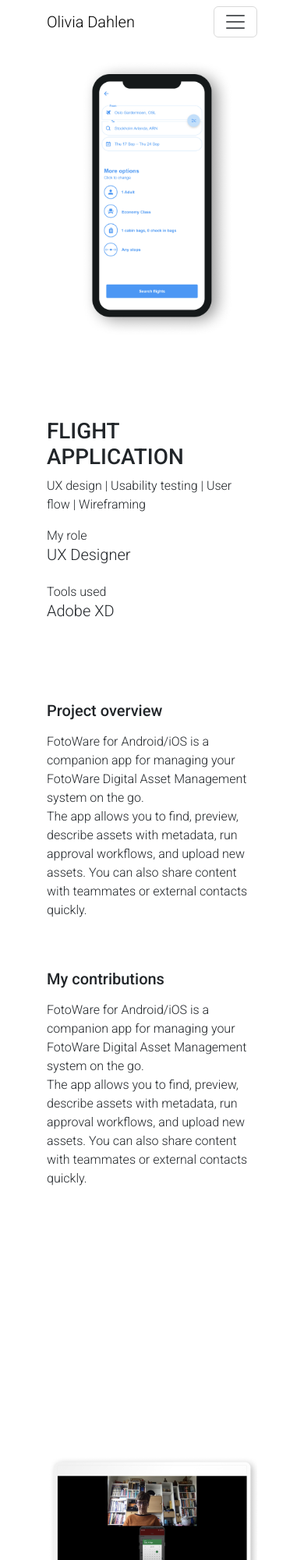
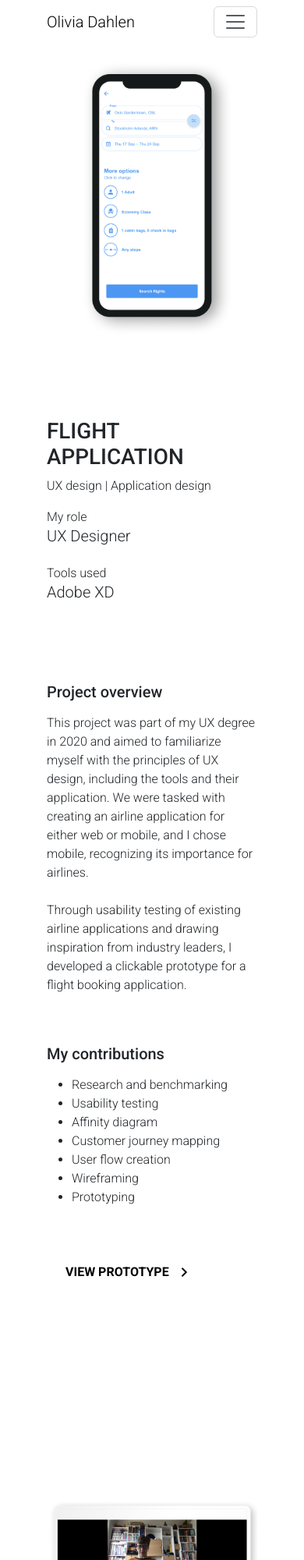
Before and after one commit to MissPotatoGirl/portfolio-2024, a plain HTML site: page projects/UXDegree.html in a window 390 px wide. Shown: the top 2000 px of the page at 78% size. Drawn offline with nearby package versions, Linux system fonts and the light colour scheme.

Commit message:
Finalised content

```diff
--- a/projects/UXDegree.html
+++ b/projects/UXDegree.html
@@ -74,7 +74,7 @@
     <div class="row mb-80">
       <div class="col"></div>
       <div class="col-md-7">
-        <p>UX design | Usability testing | User flow | Wireframing</p>
+        <p>UX design | Application design</p>
       </div>
       <div class="col-md-3 d-flex flex-column">
         <div class="mb-3">
@@ -93,21 +93,38 @@
       <div class="col"></div>
       <div class="col-md-5 mb-5">
         <h5 class="mb-3">Project overview</h5>
-        <p>FotoWare for Android/iOS is a companion app for managing your FotoWare Digital Asset Management system on the go.
-          <br>
-          The app allows you to find, preview, describe assets with metadata, run approval workflows, and upload new assets. You can also share content with teammates or external contacts quickly.
-         </p>
+        <p>This project was part of my UX degree in 2020 and aimed to familiarize myself with the principles of UX design, including the tools and their application. We were tasked with creating an airline application for either web or mobile, and I chose mobile, recognizing its importance for airlines.
+<br><br>
+            Through usability testing of existing airline applications and drawing inspiration from industry leaders, I developed a clickable prototype for a flight booking application.</p>
       </div>
      <div class="col-md-5 mb-5">
       <h5 class="mb-3">My contributions</h5>
-        <p>FotoWare for Android/iOS is a companion app for managing your FotoWare Digital Asset Management system on the go.
-          <br>
-          The app allows you to find, preview, describe assets with metadata, run approval workflows, and upload new assets. You can also share content with teammates or external contacts quickly.
-         </p>
+      <ul class="roboto-light">
+        <li>Research and benchmarking</li>
+        <li>Usability testing</li>
+        <li>Affinity diagram</li>
+        <li>Customer journey mapping</li>
+        <li>User flow creation</li>
+        <li>Wireframing</li>
+        <li>Prototyping</li>
+      </ul>
      </div>
       <div class="col"></div>
+      <div class="row">
+        <div class="col"></div>
+        <div class="col-md-10">
+            <a
+                href="https://xd.adobe.com/view/408da6d0-7d3e-4760-ae66-c29e60d0cade-15de/" target="_blank"
+                class="hyperlink roboto-bold text-uppercase d-inline-flex mt-2" alt="View the flight application"
+                >View prototype
+                <span class="material-symbols-outlined ms-2"> chevron_right </span>
+            </a>
+        </div>
+                <div class="col"></div>
+            </div>
+        </div>
     </div>
-  </div>
+
 
    <!--Usability testing -->
    <div class="container">
@@ -124,10 +141,7 @@
                <h5>Usability testing</h5>
             </div>
             <div class="col-md-5">
-                <p>FotoWare for Android/iOS is a companion app for managing your FotoWare Digital Asset Management system on the go.
-                    <br>
-                    The app allows you to find, preview, describe assets with metadata, run approval workflows, and upload new assets. You can also share content with teammates or external contacts quickly.
-                </p>
+                <p>To initiate the project, I conducted usability tests on the Norwegian and Ryanair applications with two participants from diverse backgrounds. This helped me pinpoint areas for improvement and identify successful features to incorporate into my design.</p>
             </div>
             <div class="col"></div>
         </div>
@@ -145,10 +159,7 @@
         <h5>Affinity diagram</h5>
       </div>
       <div class="col-md-5">
-        <p>FotoWare for Android/iOS is a companion app for managing your FotoWare Digital Asset Management system on the go.
-          <br>
-          The app allows you to find, preview, describe assets with metadata, run approval workflows, and upload new assets. You can also share content with teammates or external contacts quickly.
-         </p>
+        <p>Based on the feedback I received from the usability tests, I organized my findings using an affinity diagram. I categorized the insights into specific application screens and grouped them into themes such as "Suggestions," "Positives," and "Pain Points." This structured approach allowed me to clearly visualize user feedback, making it easier to identify trends and priority areas for improvement. By synthesizing the data in this manner, I could focus on the most critical usability issues while also recognizing successful elements to enhance the overall user experience in my design.</p>
       </div>
       <div class="col"></div>
     </div>
@@ -167,10 +178,11 @@
         <h5 class="mb-3">Customer journey mapping</h5>
       </div>
       <div class="col-md-5">
-        <p>FotoWare for Android/iOS is a companion app for managing your FotoWare Digital Asset Management system on the go.
-          <br>
-          The app allows you to find, preview, describe assets with metadata, run approval workflows, and upload new assets. You can also share content with teammates or external contacts quickly.
-         </p>
+        <p>I then created a customer journey map, where I analyzed the participants' goals, behaviors, and emotions throughout their interactions with the airline applications. This mapping process involved outlining the key stages of the user journey, from initial awareness to booking a flight.
+            <br><br>
+            By identifying each participant's goals, I noted what they aimed to achieve at each step, while their behaviors provided insights into how they navigated the application. Capturing their moods helped to highlight the emotional highs and lows experienced during the process.
+            <br><br>
+            This comprehensive analysis enabled me to pinpoint critical touchpoints that influenced user satisfaction and identify opportunities for enhancement, ultimately informing design decisions that would create a more seamless and enjoyable user experience.</p>
       </div>
       <div class="col"></div>
     </div>
@@ -189,11 +201,9 @@
         <h5 class="mb-3">User flow</h5>
       </div>
       <div class="col-md-5">
-        <p>FotoWare for Android/iOS is a companion app for managing your FotoWare Digital Asset Management system on the go.
-          <br>
-          The app allows you to find, preview, describe assets with metadata, run approval workflows, and upload new assets. You can also share content with teammates or external contacts quickly.
-         </p>
-      </div>
+            <p>With the insights from the usability tests and the customer journey map, I was ready to create the user flow for my application. This flow outlines how users will navigate through the app, detailing the rules for interactions and the default states of each screen.
+                <br><br>
+            I focused on ensuring a consistent user experience by specifying how users transition between screens and what actions trigger responses. This user flow serves as a guide for creating an intuitive and user-friendly interface, facilitating seamless navigation and informing the design and development phases.</p>      </div>
       <div class="col"></div>
     </div>
   </div>
@@ -210,14 +220,15 @@
         <h5 class="mb-3">Wireframing</h5>
       </div>
       <div class="col-md-5">
-        <p>FotoWare for Android/iOS is a companion app for managing your FotoWare Digital Asset Management system on the go.
-          <br>
-          The app allows you to find, preview, describe assets with metadata, run approval workflows, and upload new assets. You can also share content with teammates or external contacts quickly.
-         </p>
+        <p>Next, I combined all the insights and user flows into a low-fidelity wireframe, which serves as a visual blueprint for the application. This wireframe outlines the essential layout and functionality, focusing on key components such as navigation menus, buttons, and content areas to ensure a logical user flow.
+            <br><br>
+            By prioritizing functionality over aesthetics, I was able to concentrate on enhancing the user experience. The low-fidelity wireframe also facilitated early-stage feedback from stakeholders and team members, allowing for quick iterations and adjustments before progressing to high-fidelity designs and prototyping.</p>
       </div>
       <div class="col"></div>
     </div>
   </div>
+
+
 
   <!-- CONTACT -->
   <div class="container">
```
Also changed, not shown: projects/fotowareMobile.html (+14 -18 lines), projects/weatherapp.html (+10 -9 lines).
